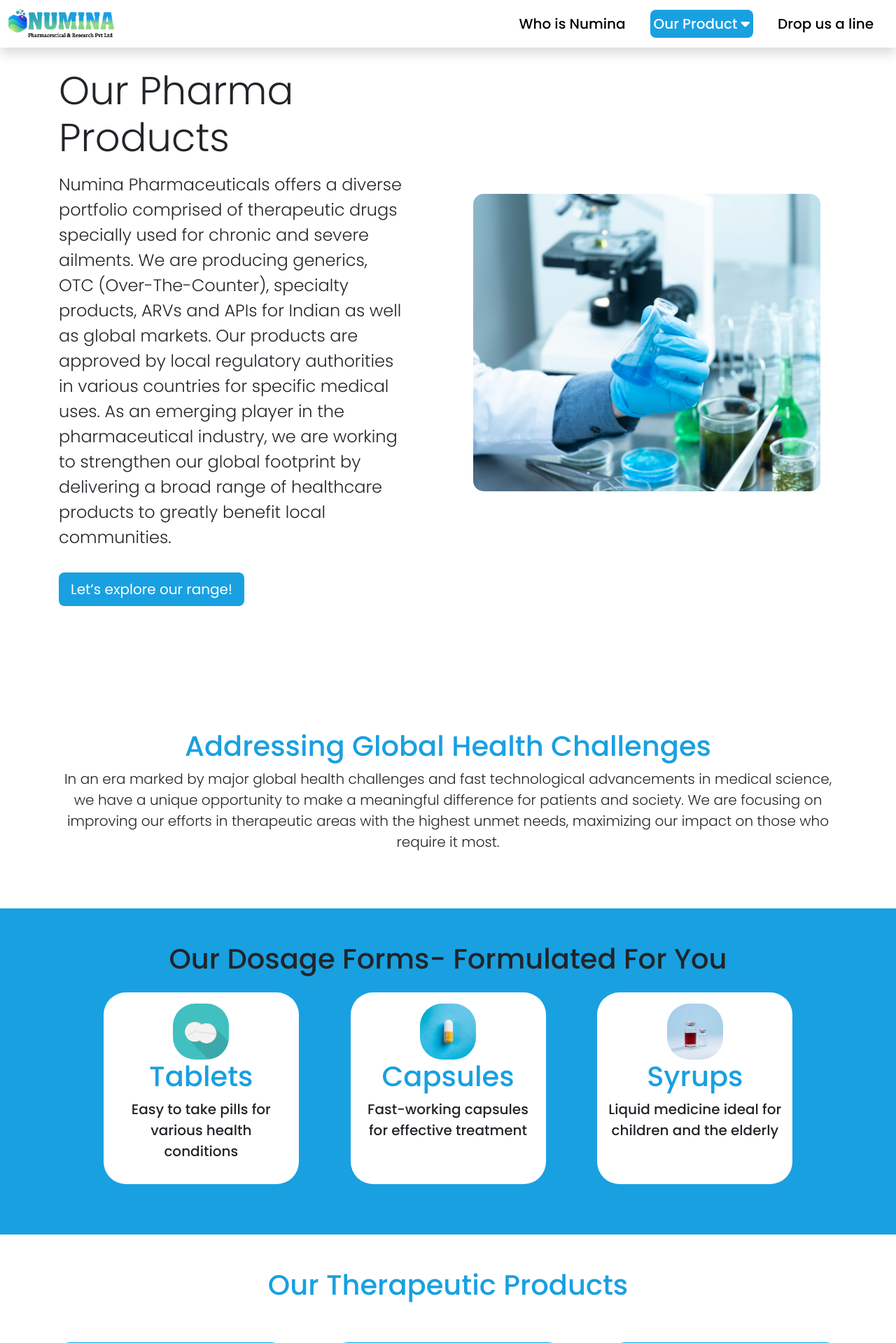
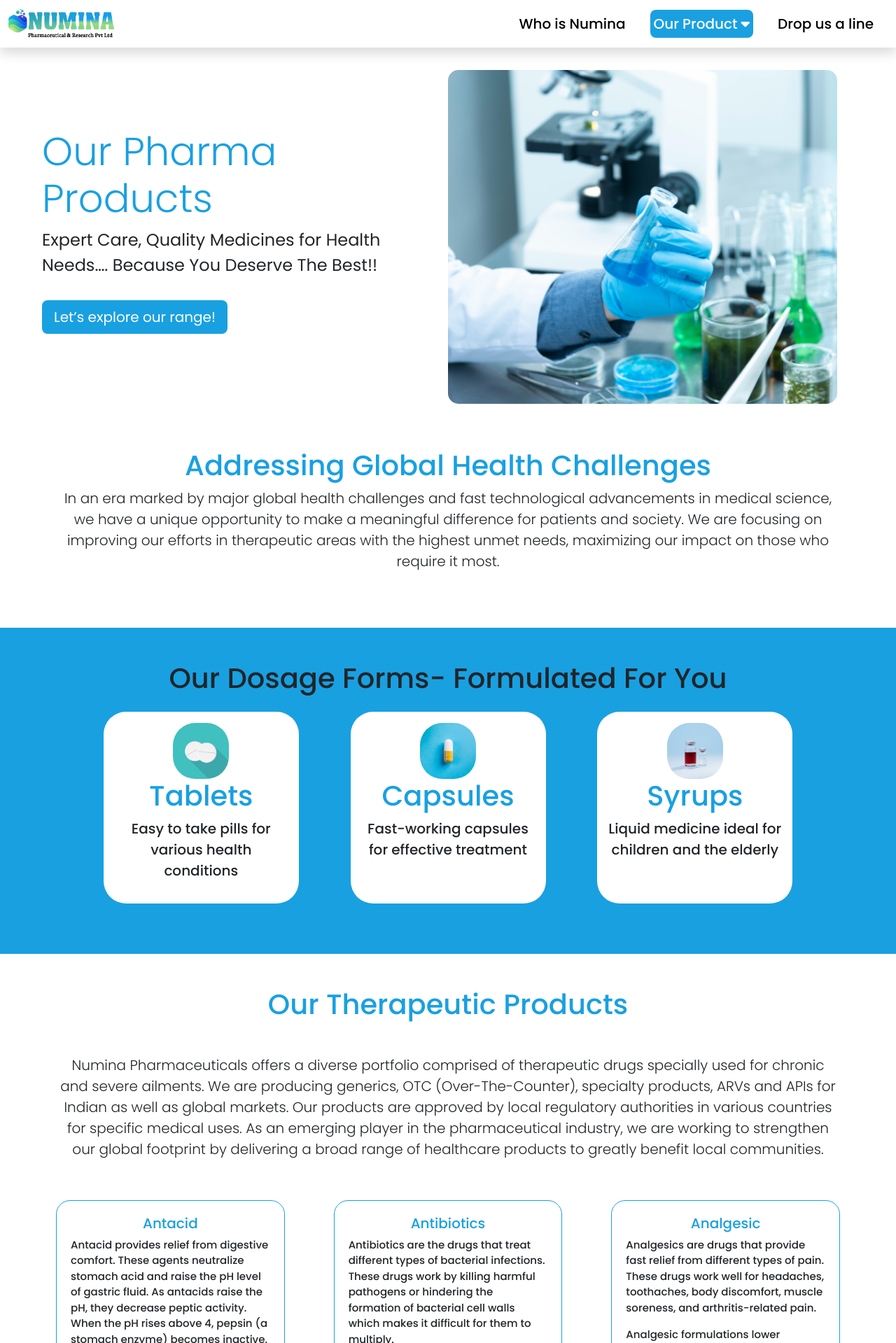
Before and after one commit to InboxTech/numina, a PHP site: page /product.php in a window 1280 px wide. Shown: the top 1919 px of the page at 70% size. Run offline with PHP 8.4, Linux system fonts and the light colour scheme; a stand-in replaces the project's code that opens the database connection.

Commit message:
title color change

```diff
--- a/contact_us.php
+++ b/contact_us.php
@@ -12,7 +12,7 @@ $header->includeHeader('Numina | Contact Us', './');
         <div class="container mx-auto">
             <div class="row ">
                 <div class="col-6">
-                    <h1> Get In Touch </h1>
+                    <h2 class="display-5 top-title"> Get In Touch </h2>
                     <form class="formValidate">
                         <div class="row">
                             <div class="col-6">
--- a/index.php
+++ b/index.php
@@ -16,8 +16,8 @@
             <div class="col-lg-6 m-lg-auto">
                 <!-- <h1 class="h3">Behind the science</h1> -->
                 <div class="">
-                    <h2 class="display-4">Top Pharmaceutical Manufacturing Company in India</h2>
-                    <p class="fs-4">
+                    <h2 class="display-4 top-title">Top Pharmaceutical Manufacturing Company in India</h2>
+                    <p class="fs-4  fw-normal">
                         Shaping Healthier Tomorrows, Today- Delivering quality healthcare products that improve the well-being of
                         millions across India and around the world. CTA-Connect with us today!
                     </p>
@@ -106,7 +106,7 @@
         <div id="section3" class="py-lg-5">
             <div class="section3-header text-center py-3">
                 <p>Our Journey Forward</p>
-                <h2>See How We’re Growing</h2>
+                <h2 class="top-title">See How We’re Growing</h2>
             </div>
             <div class="section3-body p-5">
                 <div class="swiper section3Swiper">
--- a/product.php
+++ b/product.php
@@ -10,18 +10,13 @@ $header->includeHeader('Numina | Product', './');
 
 <!-- Product -->
 <main class="product-us">
-    <section>
-        <div class="container-fluid row justify-content-evenly align-items-center p-lg-5">
-            <div class="col-lg-6 col-md-12 p-5">
-                <h1 class="display-4 text-custom"> Our Pharma Products </h1>
+    <section class="px-lg-5 px-md-3 pe-0">
+        <div class="container-fluid row justify-content-evenly align-items-center">
+            <div class="col-lg-6 col-md-12 pe-lg-5">
+                <h2 class="display-4 top-title"> Our Pharma Products </h2>
 
-                <p class="fs-4 fw-light my-3">
-                Numina Pharmaceuticals offers a diverse portfolio comprised of
-                therapeutic drugs specially used for chronic and severe ailments. We are producing generics, OTC
-                (Over-The-Counter), specialty products, ARVs and APIs for Indian as well as global markets. Our
-                products are approved by local regulatory authorities in various countries for specific medical
-                uses. As an emerging player in the pharmaceutical industry, we are working to strengthen our global
-                footprint by delivering a broad range of healthcare products to greatly benefit local communities.
+                <p class="fs-4 fw-normal">
+                    Expert Care, Quality Medicines for Health Needs…. Because You Deserve The Best!!
                 </p>
 
                 <div>
@@ -29,7 +24,7 @@ $header->includeHeader('Numina | Product', './');
                     </button>
                 </div>
             </div>
-            <div class="col-lg-6 col-md-12 p-lg-5">
+            <div class="col-lg-6 col-md-12">
                 <div class="pro-img">
                     <img src="public/images/product/pharma_product.jpg" alt="our product image">
                 </div>
@@ -40,7 +35,7 @@ $header->includeHeader('Numina | Product', './');
     <section>
         <div class="container mx-auto p-3 text-center my-5" data-aos="fade-up"
             data-aos-anchor-placement="top-bottom">
-            <h1 class="fs-1 title" data-aos="fade-up" data-aos-anchor-placement="top-bottom"> Addressing Global
+            <h1 class="fs-1 top-title" data-aos="fade-up" data-aos-anchor-placement="top-bottom"> Addressing Global
                 Health Challenges </h1>
             <p class="fs-5 fw-light" data-aos="fade-up" data-aos-anchor-placement="top-bottom"> In an era marked by
                 major global health challenges and fast technological
@@ -63,7 +58,7 @@ $header->includeHeader('Numina | Product', './');
                     <div class="img mx-auto">
                         <img src="public/images/product/tablet.jpg" class="rounded-5" alt="">
                     </div>
-                    <h1 class="title fs-1"> Tablets </h1>
+                    <h1 class="top-title fs-1"> Tablets </h1>
                     <p class="fs-5"> Easy to take pills for various health conditions
                     </p>
                 </div>
@@ -72,7 +67,7 @@ $header->includeHeader('Numina | Product', './');
                     <div class="img mx-auto">
                         <img src="public/images/product/capsule.jpg" class="rounded-5" alt="">
                     </div>
-                    <h1 class="title fs-1"> Capsules </h1>
+                    <h1 class="top-title fs-1"> Capsules </h1>
                     <p class="fs-5">Fast-working capsules for effective treatment
                     </p>
                 </div>
@@ -81,7 +76,7 @@ $header->includeHeader('Numina | Product', './');
                     <div class="img mx-auto">
                         <img src="public/images/product/syrup.jpg" class="rounded-5" alt="">
                     </div>
-                    <h1 class="title fs-1"> Syrups </h1>
+                    <h1 class="top-title fs-1"> Syrups </h1>
                     <p class="fs-5"> Liquid medicine ideal for children and the elderly
                     </p>
                 </div>
@@ -92,10 +87,15 @@ $header->includeHeader('Numina | Product', './');
 
     <section>
         <div class="our-products container" data-aos="fade-up" data-aos-anchor-placement="top-bottom">
-            <h1 class="fs-1 title text-center" data-aos="fade-up" data-aos-anchor-placement="top-bottom"> Our
+            <h1 class="fs-1 top-title text-center" data-aos="fade-up" data-aos-anchor-placement="top-bottom"> Our
                 Therapeutic Products </h1>
             <p class="fs-5 fw-light text-center my-5" data-aos="fade-up" data-aos-anchor-placement="top-bottom">
-
+                Numina Pharmaceuticals offers a diverse portfolio comprised of
+                therapeutic drugs specially used for chronic and severe ailments. We are producing generics, OTC
+                (Over-The-Counter), specialty products, ARVs and APIs for Indian as well as global markets. Our
+                products are approved by local regulatory authorities in various countries for specific medical
+                uses. As an emerging player in the pharmaceutical industry, we are working to strengthen our global
+                footprint by delivering a broad range of healthcare products to greatly benefit local communities.
             </p>
 
             <div class="products row justify-content-center" data-aos="fade-up"
@@ -105,7 +105,7 @@ $header->includeHeader('Numina | Product', './');
                     <div class="swiper-wrapper">
                         <div class="swiper-slide">
                             <div class="product-categories">
-                                <h2 class="title text-center"> Antacid </h2>
+                                <h5 class="top-title text-center"> Antacid </h5>
                                 <div>
                                     <p>Antacid provides relief from digestive comfort. These agents neutralize
                                         stomach acid and
@@ -133,7 +133,7 @@ $header->includeHeader('Numina | Product', './');
                         </div>
                         <div class="swiper-slide">
                             <div class="product-categories">
-                                <h2 class="title text-center"> Antibiotics </h2>
+                                <h5 class="top-title text-center"> Antibiotics </h5>
                                 <div>
                                     <p>Antibiotics are the drugs that treat different types of bacterial infections.
                                         These drugs
@@ -161,7 +161,7 @@ $header->includeHeader('Numina | Product', './');
                         <div class="swiper-slide">
 
                             <div class="product-categories">
-                                <h2 class="title text-center"> Analgesic </h2>
+                                <h5 class="top-title text-center"> Analgesic </h5>
                                 <div>
                                     <p>Analgesics are drugs that provide fast relief from different types of pain.
                                         These drugs
@@ -182,7 +182,7 @@ $header->includeHeader('Numina | Product', './');
                         </div>
                         <div class="swiper-slide">
                             <div class="product-categories">
-                                <h2 class="title text-center"> Analgesic, Antipyretic and Anti-emetic </h2>
+                                <h5 class="top-title text-center"> Analgesic, Antipyretic and Anti-emetic </h5>
                                 <div>
                                     <p>Analgesic, antipyretic, and anti-emetic combined to provide relief from
                                         multiple
@@ -210,8 +210,8 @@ $header->includeHeader('Numina | Product', './');
                         </div>
                         <div class="swiper-slide">
                             <div class="product-categories">
-                                <h2 class="title text-center">Analgesic & Anti-inflammatory
-                                </h2>
+                                <h5 class="top-title text-center">Analgesic & Anti-inflammatory
+                                </h5>
                                 <div>
                                     <p>Analgesic and anti-inflammatory combined effectively to reduce pain. They
                                         actively
@@ -230,8 +230,8 @@ $header->includeHeader('Numina | Product', './');
                         </div>
                         <div class="swiper-slide">
                             <div class="product-categories">
-                                <h2 class="title text-center">Anti-allergic
-                                </h2>
+                                <h5 class="top-title text-center">Anti-allergic
+                                </h5>
                                 <div>
                                     <p>Our anti-allergic medications block certain cells in the body from receiving
                                         histamine (a
@@ -252,8 +252,8 @@ $header->includeHeader('Numina | Product', './');
                         </div>
                         <div class="swiper-slide">
                             <div class="product-categories">
-                                <h2 class="title text-center">Multivitamins and Supplements
-                                </h2>
+                                <h5 class="top-title text-center">Multivitamins and Supplements
+                                </h5>
                                 <div>
                                     <p>Multivitamins and supplements contain essential nutrients that help to fill
                                         nutritional
@@ -271,9 +271,9 @@ $header->includeHeader('Numina | Product', './');
                         </div>
                         <div class="swiper-slide">
                             <div class="product-categories">
-                                <h2 class="title text-center">
+                                <h5 class="top-title text-center">
                                     Anti-diabetics
-                                </h2>
+                                </h5>
                                 <div>
                                     <p>We are also manufacturing antidiabetic medications that help maintain blood
                                         sugar levels
@@ -291,8 +291,8 @@ $header->includeHeader('Numina | Product', './');
                         <div class="swiper-slide">
 
                             <div class="product-categories">
-                                <h2 class="title text-center">Cardiovascular Drugs
-                                </h2>
+                                <h5 class="top-title text-center">Cardiovascular Drugs
+                                </h5>
                                 <div>
                                     <p>Cardiovascular medications are helpful in improving and maintaining heart
                                         health and
@@ -309,8 +309,8 @@ $header->includeHeader('Numina | Product', './');
                         </div>
                         <div class="swiper-slide">
                             <div class="product-categories">
-                                <h2 class="title text-center">Antimicrobials
-                                </h2>
+                                <h5 class="top-title text-center">Antimicrobials
+                                </h5>
                                 <div>
                                     <p>Our antimicrobial drugs help fight different infections. These drugs contain
                                         a group of
@@ -328,8 +328,8 @@ $header->includeHeader('Numina | Product', './');
                         </div>
                         <div class="swiper-slide">
                             <div class="product-categories">
-                                <h2 class="title text-center">Antiretrovirals (ARVs)
-                                </h2>
+                                <h5 class="top-title text-center">Antiretrovirals (ARVs)
+                                </h5>
                                 <div>
                                     <p>Our range of antiretroviral medications helps to manage HIV. If consumed
                                         properly,
--- a/public/css/style.css
+++ b/public/css/style.css
@@ -150,7 +150,7 @@ header {
     object-fit: cover;
     border-radius: 15px;
     object-fit: cover;
-    aspect-ratio: 16 / 12;
+    aspect-ratio: 14 / 12;
 }
 
 /* ----------------------------- section 2 ----------------------------- */
@@ -508,7 +508,7 @@ footer .link-dark:hover {
     object-fit: cover;
     aspect-ratio: 14 / 5;
   }
-  .title{
+  .top-title{
     color: var(--primary-color);
   }
   .mission, .dosage-form{
@@ -528,6 +528,9 @@ footer .link-dark:hover {
 /* -------------------------------------------------- About us Page end --------------------------------------------------- */
 
 /* -------------------------------------------------- Product Page start -------------------------------------------------- */
+.product-us {
+  margin-top: 100px;
+}
 .product-us .pro-img img{
   display: block;
     width: 100%;
@@ -575,11 +578,6 @@ footer .link-dark:hover {
 .our-products .products .product-categories p {
   font-size: 15px;
   text-align: left;
-}
-
-.title {
-  color: var(--primary-color);
-  font-size: 22px;
 }
 
 .products .swiper {
```
Also changed, not shown: about.php (+5 -5 lines).
